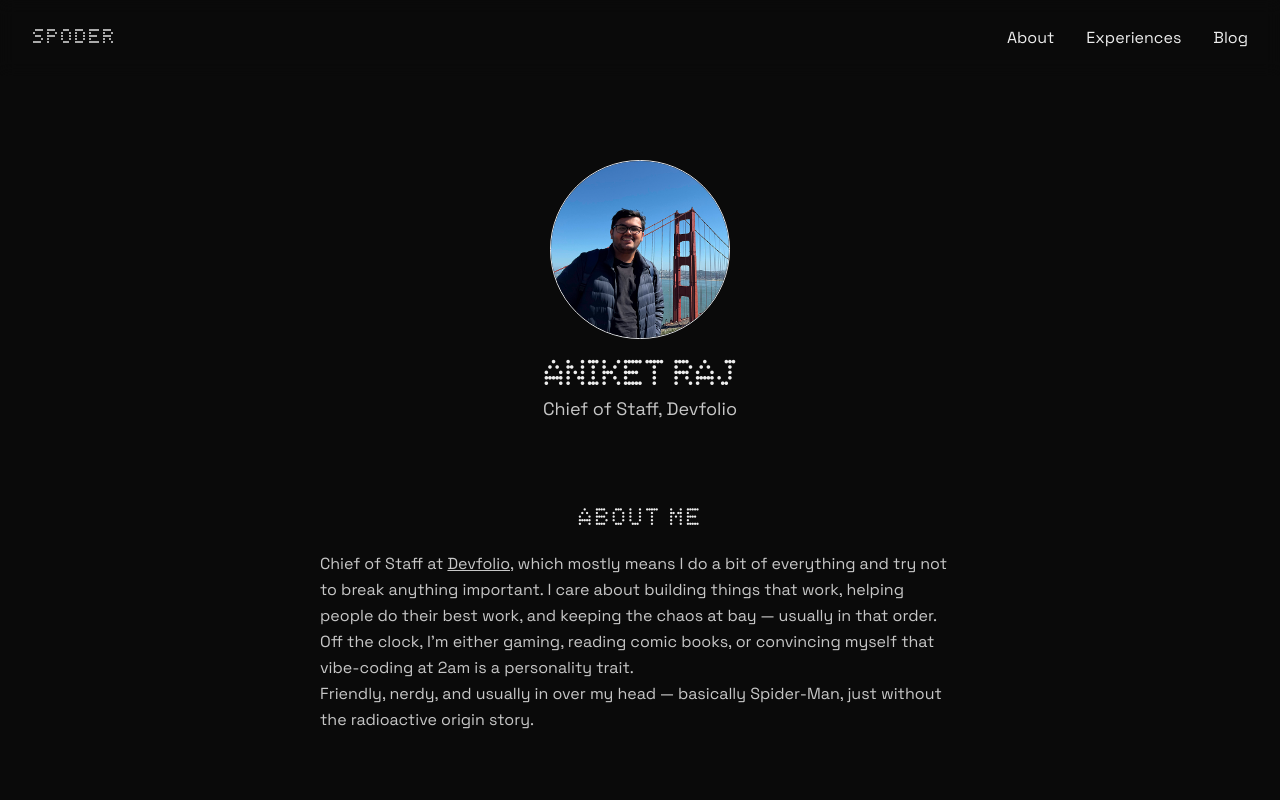
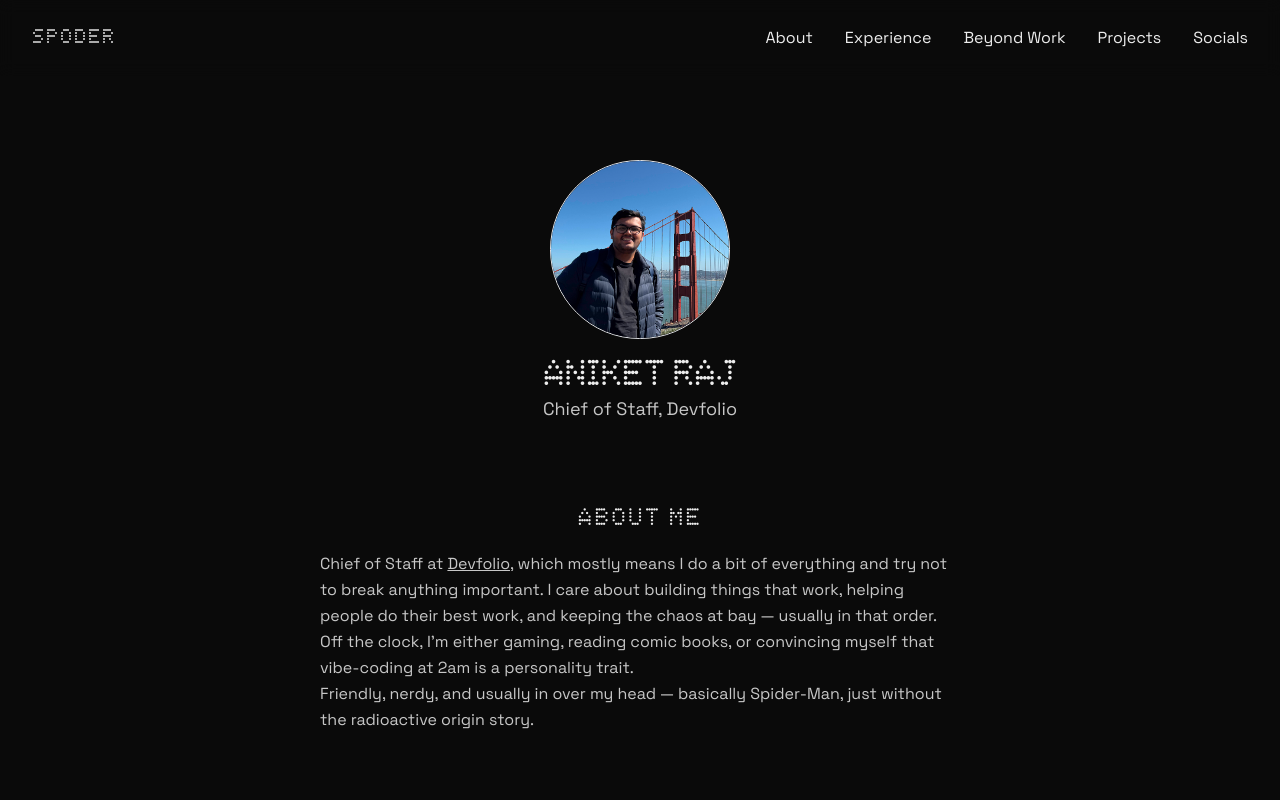
Before and after one commit to AniketRaj314/aniketraj-v2, a Next.js app: page / in a window 1280 px wide. Shown: the top 800 px of the page. Built offline with nearby package versions, Linux system fonts and the light colour scheme.

Commit message:
Fixed Navbar and scrolling issues

```diff
--- a/src/app/page.tsx
+++ b/src/app/page.tsx
@@ -6,16 +6,27 @@ export default function Home() {
     <>
       {/* Header */}
       <header className="w-full flex items-center justify-between px-8 py-6 fixed top-0 left-0 z-50 bg-background/80 backdrop-blur border-muted">
-        <span className="font-heading text-xl tracking-widest">SPODER</span>
+        <a
+          href="#"
+          className="font-heading text-xl tracking-widest hover:text-accent transition-colors"
+        >
+          SPODER
+        </a>
         <nav className="flex gap-8 text-md font-body">
           <a href="#about" className="hover:text-accent transition-colors">
             About
           </a>
           <a href="#experience" className="hover:text-accent transition-colors">
-            Experiences
+            Experience
           </a>
-          <a href="#blog" className="hover:text-accent transition-colors">
-            Blog
+          <a href="#beyond-work" className="hover:text-accent transition-colors">
+            Beyond Work
+          </a>
+          <a href="#projects" className="hover:text-accent transition-colors">
+            Projects
+          </a>
+          <a href="#socials" className="hover:text-accent transition-colors">
+            Socials
           </a>
         </nav>
       </header>
@@ -30,7 +41,7 @@ export default function Home() {
         />
         <h1 className="text-4xl font-heading">ANIKET RAJ</h1>
         <p className="text-lg font-body text-muted">Chief of Staff, Devfolio</p>
-        <section id="about" className="mt-20 max-w-2xl mx-auto px-4">
+        <section id="about" className="mt-20 max-w-2xl mx-auto px-4 scroll-mt-24">
           <h2 className="text-2xl font-heading mb-4 tracking-widest text-center">ABOUT ME</h2>
           <p className="text-muted font-body leading-relaxed text-left">
             Chief of Staff at{' '}
@@ -54,7 +65,10 @@ export default function Home() {
       </main>
 
       {/* Experience section further down */}
-      <section id="experience" className="mt-32 max-w-5xl mx-auto px-4 border-t border-muted pt-12">
+      <section
+        id="experience"
+        className="mt-32 max-w-5xl mx-auto px-4 border-t border-muted pt-12 scroll-mt-24"
+      >
         <h2 className="text-2xl font-heading mb-10 tracking-widest text-center">EXPERIENCE</h2>
         <div className="space-y-10 font-body text-muted text-sm sm:text-base">
           <div>
@@ -93,7 +107,7 @@ export default function Home() {
       </section>
       <section
         id="beyond-work"
-        className="mt-24 max-w-5xl mx-auto px-4 border-t border-muted pt-12"
+        className="mt-24 max-w-5xl mx-auto px-4 border-t border-muted pt-12 scroll-mt-24"
       >
         <h2 className="text-2xl font-heading mb-10 tracking-widest text-center">BEYOND WORK</h2>
 
@@ -124,7 +138,10 @@ export default function Home() {
         </div>
       </section>
 
-      <section id="projects" className="mt-24 max-w-5xl mx-auto px-4 border-t border-muted pt-12">
+      <section
+        id="projects"
+        className="mt-24 max-w-5xl mx-auto px-4 border-t border-muted pt-12 scroll-mt-24"
+      >
         <h2 className="text-2xl font-heading mb-10 tracking-widest text-center">PROJECTS</h2>
 
         <div className="grid grid-cols-1 sm:grid-cols-2 justify-center gap-x-16 gap-y-10 font-body text-muted text-sm sm:text-base">
@@ -133,7 +150,7 @@ export default function Home() {
             <div className="flex flex-col gap-2">
               <h3 className="font-heading text-lg text-foreground">The SCRIPT Group</h3>
               <p>
-                Headed one of MIT-WPU’s most active tech communities. We ran events, shipped tools,
+                Headed one of MIT-WPU's most active tech communities. We ran events, shipped tools,
                 and made sure every student touched tech at least once.
               </p>
               <a
@@ -188,7 +205,10 @@ export default function Home() {
         </div>
       </section>
 
-      <section id="socials" className="mt-24 max-w-5xl mx-auto px-4 border-t border-muted pt-12">
+      <section
+        id="socials"
+        className="mt-24 max-w-5xl mx-auto px-4 border-t border-muted pt-12 scroll-mt-24"
+      >
         <h2 className="text-2xl font-heading mb-10 tracking-widest text-center">SOCIALS</h2>
 
         <div className="flex flex-wrap justify-center gap-12 text-muted text-sm sm:text-base">
@@ -286,9 +306,6 @@ export default function Home() {
             <a href="#" className="hover:text-foreground transition">
               Home
             </a>
-            <a href="#projects" className="hover:text-foreground transition">
-              Projects
-            </a>
             <a href="mailto:hi@aniketraj.me" className="hover:text-foreground transition">
               Contact
             </a>
```
